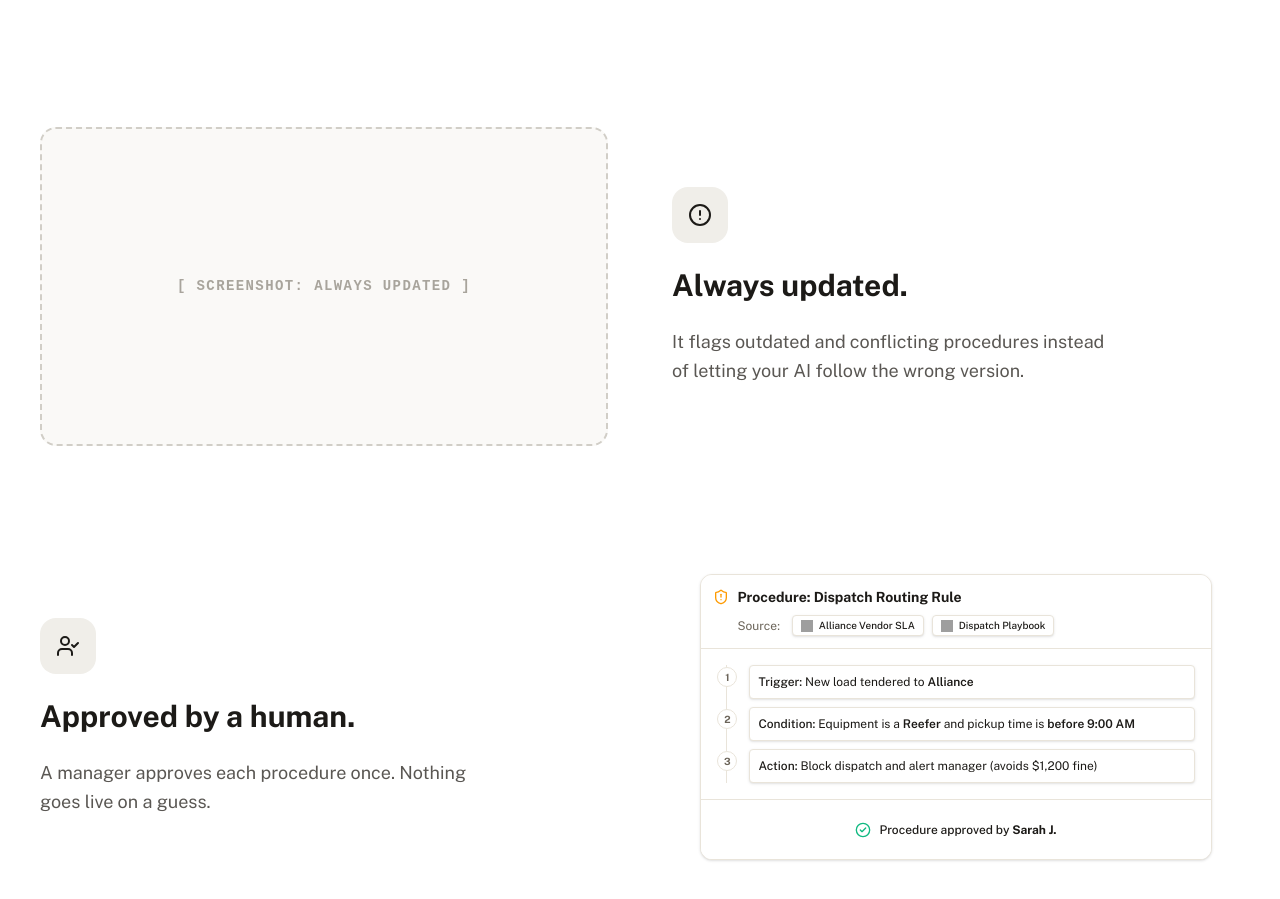
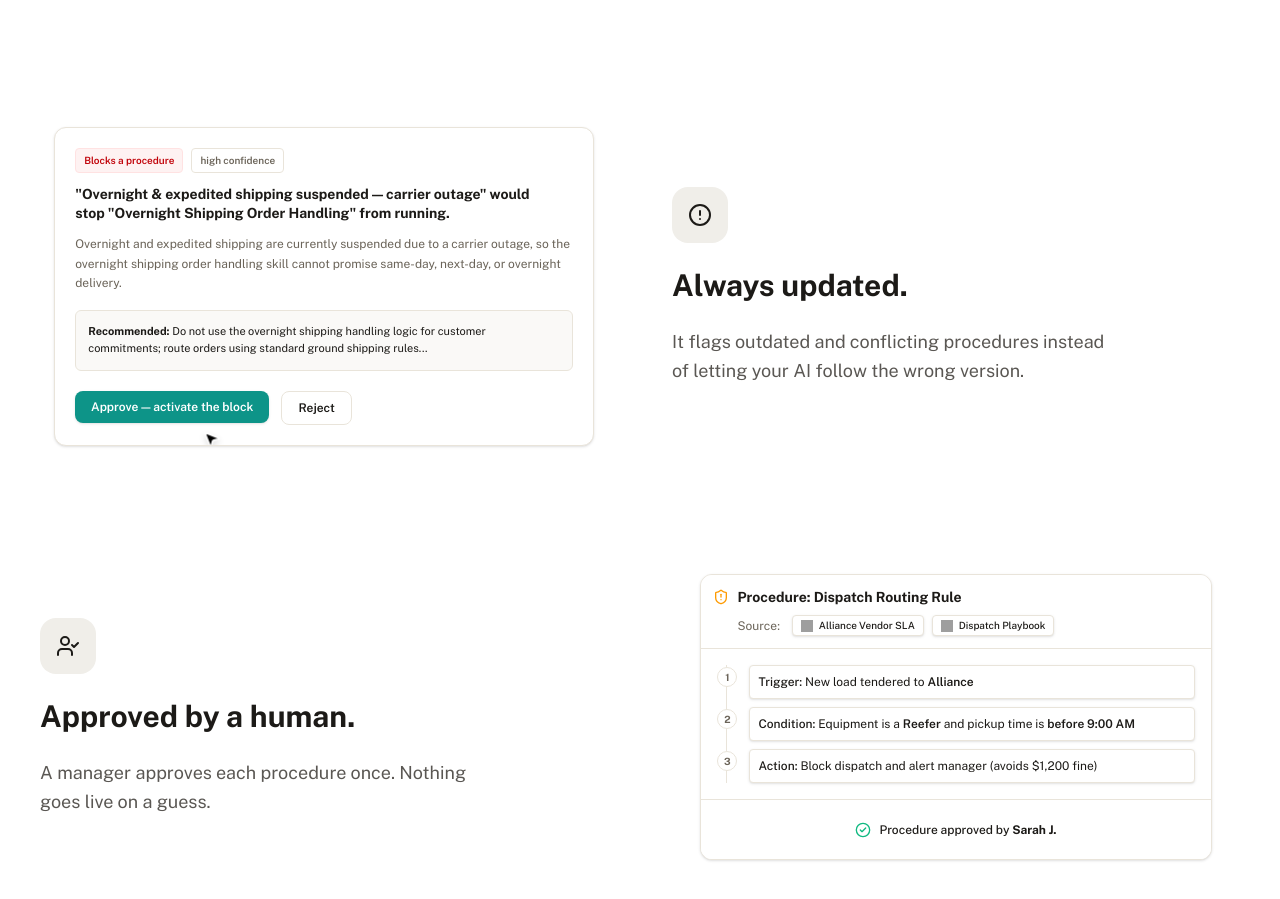
Before and after one commit to VeshGuy/KB-WB, a React (Vite) app: page / in a window 1280 px wide. Shown: the part 2011-2910 px from the top of the page. Built offline with nearby package versions, Linux system fonts and the light colour scheme; grey boxes are pictures that could not be loaded.

Commit message:
Add animated MockConflictCard to Features section

```diff
--- a/src/components/Features.tsx
+++ b/src/components/Features.tsx
@@ -2,6 +2,7 @@ import { Link, AlertCircle, UserCheck, History } from 'lucide-react';
 import MockAuditTrail from './MockAuditTrail';
 import NetworkUpdateAnimation from './NetworkUpdateAnimation';
 import MockApprovedCard from './MockApprovedCard';
+import MockConflictCard from './MockConflictCard';
 
 const features = [
   {
@@ -65,6 +66,10 @@ export default function Features() {
                     <div className="w-full flex items-center justify-center transition-transform duration-500 group-hover:scale-[1.02]">
                       <MockApprovedCard />
                     </div>
+                  ) : feature.title === 'Always updated.' ? (
+                    <div className="w-full flex items-center justify-center transition-transform duration-500 group-hover:scale-[1.02]">
+                      <MockConflictCard />
+                    </div>
                   ) : (
                     <div className="w-full aspect-video rounded-2xl border-2 border-dashed border-[#d1cec7] bg-[#faf9f7] flex items-center justify-center transition-all duration-300 group-hover:bg-[#f0eee9] group-hover:border-[#1c1a17]/20">
                       <div className="text-[#a8a49c] font-mono text-sm uppercase tracking-widest font-semibold">
--- /dev/null
+++ b/src/components/MockConflictCard.tsx
@@ -0,0 +1,90 @@
+import { MousePointer2, CheckCircle2 } from 'lucide-react';
+
+export default function MockConflictCard() {
+  return (
+    <div className="w-full max-w-[95%] bg-white border border-line rounded-xl shadow-sm flex flex-col text-left mx-auto relative overflow-hidden">
+      <style>{`
+        @keyframes mouseMoveConflict {
+          0%, 15% { transform: translate(100px, 80px); opacity: 0; }
+          20% { transform: translate(100px, 80px); opacity: 1; }
+          33% { transform: translate(10px, 5px); opacity: 1; }
+          37% { transform: translate(10px, 5px) scale(0.85); opacity: 1; }
+          41% { transform: translate(10px, 5px) scale(1); opacity: 1; }
+          45%, 100% { transform: translate(10px, 5px) scale(1); opacity: 0; }
+        }
+        @keyframes buttonPressConflict {
+          0%, 33% { transform: scale(1); background-color: #0d9488; } /* teal-600 */
+          37% { transform: scale(0.95); background-color: #0f766e; } /* teal-700 */
+          41%, 100% { transform: scale(1); background-color: #0d9488; }
+        }
+        @keyframes conflictContentFade {
+          0%, 45% { opacity: 1; filter: blur(0px); pointer-events: auto; }
+          50%, 92% { opacity: 0; filter: blur(4px); pointer-events: none; }
+          96%, 100% { opacity: 1; filter: blur(0px); pointer-events: auto; }
+        }
+        @keyframes conflictSuccessFade {
+          0%, 45% { opacity: 0; transform: scale(0.95); pointer-events: none; }
+          50%, 92% { opacity: 1; transform: scale(1); pointer-events: auto; }
+          96%, 100% { opacity: 0; transform: scale(0.95); pointer-events: none; }
+        }
+
+        .animate-mouse-conflict {
+          animation: mouseMoveConflict 5s ease-in-out infinite;
+          z-index: 50;
+        }
+        .animate-btn-conflict {
+          animation: buttonPressConflict 5s ease-in-out infinite;
+        }
+        .animate-conflict-content {
+          animation: conflictContentFade 5s ease-in-out infinite;
+        }
+        .animate-conflict-success {
+          animation: conflictSuccessFade 5s ease-in-out infinite;
+        }
+      `}</style>
+
+      {/* Main Conflict Content */}
+      <div className="p-5 flex flex-col gap-3 animate-conflict-content relative z-10">
+        <div className="flex gap-2 items-center">
+          <span className="px-2 py-1 rounded bg-red-50 text-red-700 text-[10px] font-semibold border border-red-100">Blocks a procedure</span>
+          <span className="px-2 py-1 rounded bg-surface text-muted text-[10px] font-semibold border border-line">high confidence</span>
+        </div>
+
+        <p className="text-sm font-bold text-ink leading-snug pr-4">
+          "Overnight & expedited shipping suspended — carrier outage" would stop "Overnight Shipping Order Handling" from running.
+        </p>
+
+        <p className="text-xs text-muted leading-relaxed">
+          Overnight and expedited shipping are currently suspended due to a carrier outage, so the overnight shipping order handling skill cannot promise same-day, next-day, or overnight delivery.
+        </p>
+
+        <div className="bg-[#faf9f7] rounded-md p-3 mt-1 border border-line text-[11px] text-ink leading-relaxed">
+          <span className="font-bold">Recommended:</span> Do not use the overnight shipping handling logic for customer commitments; route orders using standard ground shipping rules...
+        </div>
+
+        <div className="flex gap-3 mt-2">
+          <div className="relative">
+            <button className="bg-teal-600 text-white px-4 py-2 rounded-lg text-xs font-semibold shadow-sm animate-btn-conflict transition-colors">
+              Approve — activate the block
+            </button>
+            <div className="absolute top-1/2 left-1/2 pointer-events-none animate-mouse-conflict origin-top-left">
+              <MousePointer2 className="w-5 h-5 fill-black text-white drop-shadow-md" />
+            </div>
+          </div>
+          <button className="bg-white text-ink border border-line px-4 py-2 rounded-lg text-xs font-semibold hover:bg-surface transition-colors">
+            Reject
+          </button>
+        </div>
+      </div>
+
+      {/* Success Overlay */}
+      <div className="absolute inset-0 bg-white flex flex-col items-center justify-center p-6 animate-conflict-success z-20">
+        <div className="w-12 h-12 bg-teal-50 rounded-full flex items-center justify-center mb-3">
+          <CheckCircle2 className="w-6 h-6 text-teal-600" />
+        </div>
+        <p className="text-sm font-bold text-ink text-center">Conflict Resolved</p>
+        <p className="text-xs text-muted text-center mt-1">Overnight Shipping handling automatically blocked until the carrier outage is cleared.</p>
+      </div>
+    </div>
+  );
+}
```
